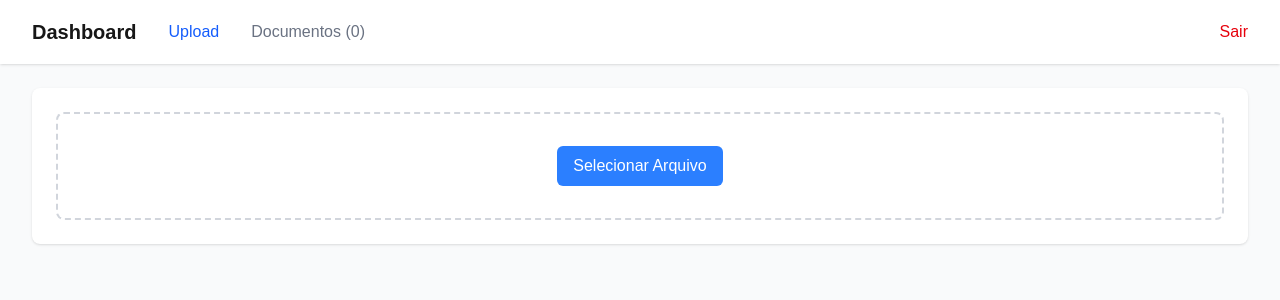
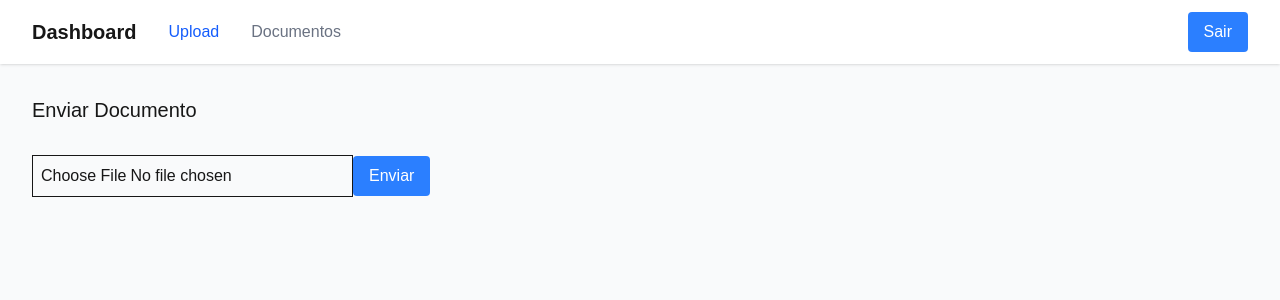
Before and after one commit to Peubacovis/paggo-frontend, a Next.js app: page /dashboard in a window 1280 px wide. Shown: the top 300 px of the page. Built offline with nearby package versions, Linux system fonts and the light colour scheme.

Commit message:
fix: correção de bugs para o deploy

```diff
--- a/src/app/components/AskLLM.tsx
+++ b/src/app/components/AskLLM.tsx
@@ -1,49 +1,61 @@
 'use client';
 
 import { useState } from 'react';
-import { askLLM } from '../services/llm';
 
-export function AskLLM({ documentText }: { documentText: string }) {
-  const [question, setQuestion] = useState('');
-  const [answer, setAnswer] = useState('');
+interface AskLLMProps {
+  documentText: string;
+}
+
+export const AskLLM = ({ documentText }: AskLLMProps) => {
+  const [input, setInput] = useState('');
+  const [response, setResponse] = useState<string | null>(null);
   const [loading, setLoading] = useState(false);
+  const [error, setError] = useState<string | null>(null);
 
-  const handleAsk = async () => {
-    if (!question.trim()) return;
+  const handleSubmit = async (e: React.FormEvent) => {
+    e.preventDefault();
+    if (!input) return;
+
     setLoading(true);
+    setError(null);
     try {
-      const response = await askLLM(documentText, question);
-      setAnswer(response);
+      const res = await fetch('http://localhost:3001/llm/explain', {
+        method: 'POST',
+        headers: { 'Content-Type': 'application/json' },
+        body: JSON.stringify({ text: input }),
+      });
+
+      if (!res.ok) throw new Error('Erro ao processar sua solicitação');
+
+      const data = await res.json();
+      setResponse(data.explanation);
     } catch (err) {
-      setAnswer('Erro ao consultar o assistente.');
+      setError(err instanceof Error ? err.message : 'Erro desconhecido');
     } finally {
       setLoading(false);
     }
   };
 
   return (
-    <div className="p-4 border rounded-xl shadow-md mt-6">
-      <h2 className="font-semibold mb-2">Pergunte sobre este documento</h2>
+    <div className="mt-4">
+      <h4 className="text-xl font-semibold">Interaja com o LLM</h4>
+      <form onSubmit={handleSubmit}>
         <textarea
-        value={question}
-        onChange={(e) => setQuestion(e.target.value)}
-        placeholder="Digite sua pergunta..."
-        className="w-full p-2 border rounded mb-2"
-        rows={4}
+          value={input}
+          onChange={(e) => setInput(e.target.value)}
+          placeholder="Faça uma pergunta sobre o documento..."
+          className="w-full p-2 border border-gray-300 rounded-md"
         />
         <button
-        onClick={handleAsk}
-        className="bg-blue-600 text-white px-4 py-2 rounded"
+          type="submit"
           disabled={loading}
+          className="mt-2 bg-blue-500 text-white px-4 py-2 rounded-md"
         >
-        {loading ? 'Consultando...' : 'Perguntar'}
+          {loading ? 'Carregando...' : 'Enviar'}
         </button>
-      {answer && (
-        <div className="mt-4 bg-gray-100 p-3 rounded">
-          <strong>Resposta:</strong>
-          <p>{answer}</p>
-        </div>
-      )}
+      </form>
+      {error && <p className="text-red-500 mt-2">{error}</p>}
+      {response && <p className="mt-4">{response}</p>}
     </div>
   );
-}
+};
--- a/src/app/dashboard/page.tsx
+++ b/src/app/dashboard/page.tsx
@@ -135,22 +135,6 @@ export default function DashboardPage() {
     });
   };
 
-  // Chamada da API para seu backend NestJS
-  const handleAskLLM = async (ocrText: string) => {
-    if (!ocrText) return;
-
-    const response = await fetch('http://localhost:3000/llm/explain', {
-      method: 'POST',
-      headers: {
-        'Content-Type': 'application/json',
-      },
-      body: JSON.stringify({ text: ocrText }),
-    });
-
-    const data = await response.json();
-    console.log(data.explanation);
-  };
-
   // Função para baixar o texto extraído
   const downloadDocument = async (filename: string) => {
     try {
@@ -191,11 +175,6 @@ export default function DashboardPage() {
             >
               Baixar Texto Extraído
             </button>
-            {/* <button
-              onClick={() => handleAskLLM(document.ocrText)} // Passa o texto OCR, não o filename
-              className="ml-2 text-blue-600 hover:underline"
-            >
-            </button> */}
             {/* Novo componente para interação com o LLM */}
             <AskLLM documentText={document.ocrText} />
           </div>
@@ -222,59 +201,44 @@ export default function DashboardPage() {
                 className={`${activeTab === 'documents' ? 'text-blue-600' : 'text-gray-500'}`}
                 onClick={() => setActiveTab('documents')}
               >
-                Documentos ({documents.length})
+                Documentos
               </button>
             </div>
+            <div>
               <button
                 onClick={handleLogout}
-              className="text-red-600 hover:text-red-800"
+                className="bg-blue-500 text-white px-4 py-2 rounded"
               >
                 Sair
               </button>
             </div>
           </div>
+        </div>
       </nav>
 
-      {/* Conteúdo Principal */}
-      <main className="max-w-7xl mx-auto py-6 sm:px-6 lg:px-8">
+      {/* Conteúdo */}
+      <div className="max-w-7xl mx-auto px-4 sm:px-6 lg:px-8 py-8">
         {activeTab === 'upload' ? (
-          <div className="bg-white p-6 rounded-lg shadow">
-            <div className="border-2 border-dashed border-gray-300 rounded-lg p-8 text-center">
+          <div>
+            <h2 className="text-xl mb-4">Enviar Documento</h2>
             <input
               type="file"
-                id="file-upload"
-                onChange={(e) => setFile(e.target.files?.[0] || null)}
-                className="hidden"
+              onChange={(e) => setFile(e.target.files ? e.target.files[0] : null)}
+              className="border p-2"
             />
-              <label
-                htmlFor="file-upload"
-                className="cursor-pointer bg-blue-500 text-white px-4 py-2 rounded-md inline-block hover:bg-blue-600"
-              >
-                {file ? file.name : 'Selecionar Arquivo'}
-              </label>
-
-              {file && (
+            {error && <p className="text-red-500 mt-2">{error}</p>}
             <button
               onClick={handleUpload}
-                  disabled={isUploading}
-                  className="mt-4 bg-green-500 text-white px-4 py-2 rounded-md hover:bg-green-600 disabled:bg-gray-400 block mx-auto"
+              disabled={isUploading || !file}
+              className="mt-4 bg-blue-500 text-white px-4 py-2 rounded"
             >
-                  {isUploading ? 'Enviando...' : 'Enviar Arquivo'}
+              {isUploading ? 'Subindo...' : 'Enviar'}
             </button>
-              )}
-              {error && <p className="mt-4 text-red-500">{error}</p>}
           </div>
-          </div>
-        ) : (
-          <div className="bg-white p-6 rounded-lg shadow">
-            {documents.length === 0 ? (
-              <p className="text-center text-gray-500">Nenhum documento encontrado</p>
         ) : (
           <DocumentList documents={documents} />
         )}
       </div>
-        )}
-      </main>
     </div>
   );
 }
```
Lines whose indentation alone changed are shown as unchanged.
